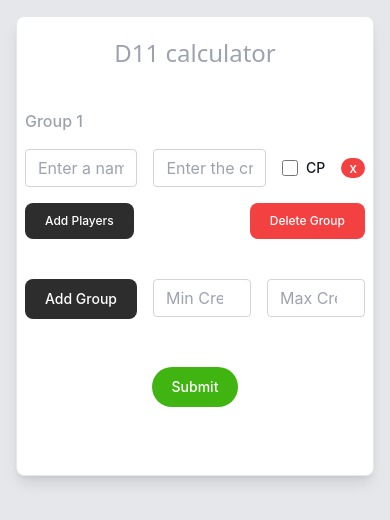
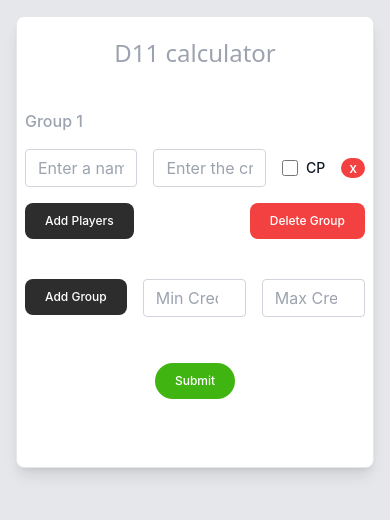
Before and after one commit to gokhul-b/credit-calc, a React (Create React App) app: page / in a window 390 px wide. Shown: the top 520 px of the page. Built offline with nearby package versions, Linux system fonts and the light colour scheme.

Commit message:
buttonsize

```diff
--- a/src/App.js
+++ b/src/App.js
@@ -173,7 +173,7 @@ function App() {
               <div className="min-w-fit">
                 <button
                   type="button"
-                  className=" mb-4 min-w-fit text-white bg-[#2d2d2d] hover:bg-blue-300 focus:ring-4 focus:outline-none focus:ring-primary-300 font-medium rounded-lg text-sm px-5 py-2.5 text-center dark:bg-primary-600 dark:hover:bg-primary-700 dark:focus:ring-primary-800"
+                  className=" mb-4 min-w-fit text-white bg-[#2d2d2d] hover:bg-blue-300 focus:ring-4 focus:outline-none focus:ring-primary-300 font-medium rounded-lg text-xs sm:text-sm px-5 py-2.5 text-center dark:bg-primary-600 dark:hover:bg-primary-700 dark:focus:ring-primary-800"
                   onClick={handleAddForm}
                 >
                   Add Group
@@ -201,7 +201,7 @@ function App() {
             <div className="flex justify-center w-full mt-8">
               <button
                 type="submit"
-                className="text-white bg-[#40b511] hover:bg-blue-300 focus:ring-4 focus:outline-none focus:ring-primary-300 font-medium rounded-full text-sm px-5 py-2.5 text-center dark:bg-primary-600 dark:hover:bg-primary-700 dark:focus:ring-primary-800"
+                className="text-white bg-[#40b511] hover:bg-blue-300 focus:ring-4 focus:outline-none focus:ring-primary-300 font-medium rounded-full text-xs sm:text-sm px-5 py-2.5 text-center dark:bg-primary-600 dark:hover:bg-primary-700 dark:focus:ring-primary-800"
                 onClick={handleSubmit}
               >
                 Submit
```
